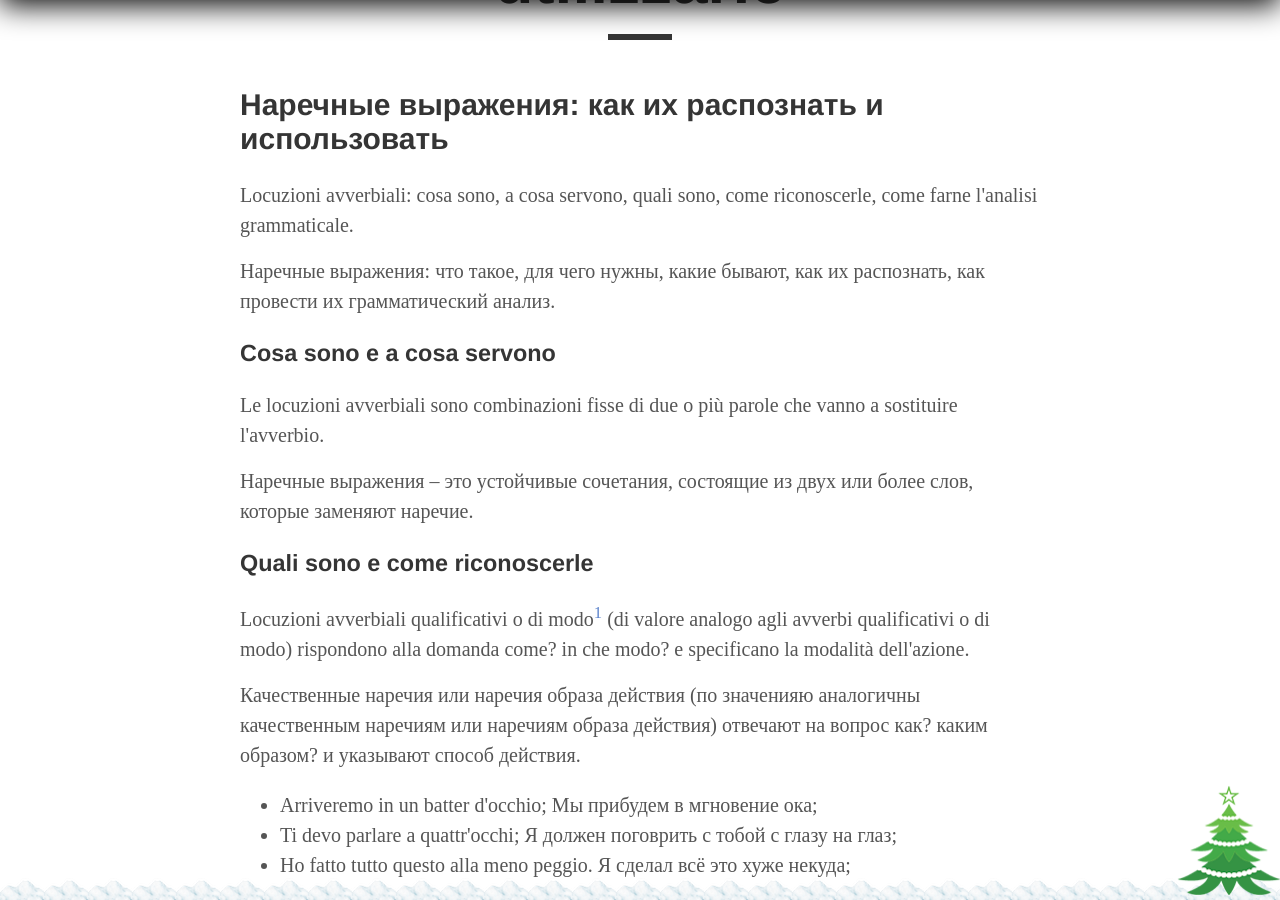
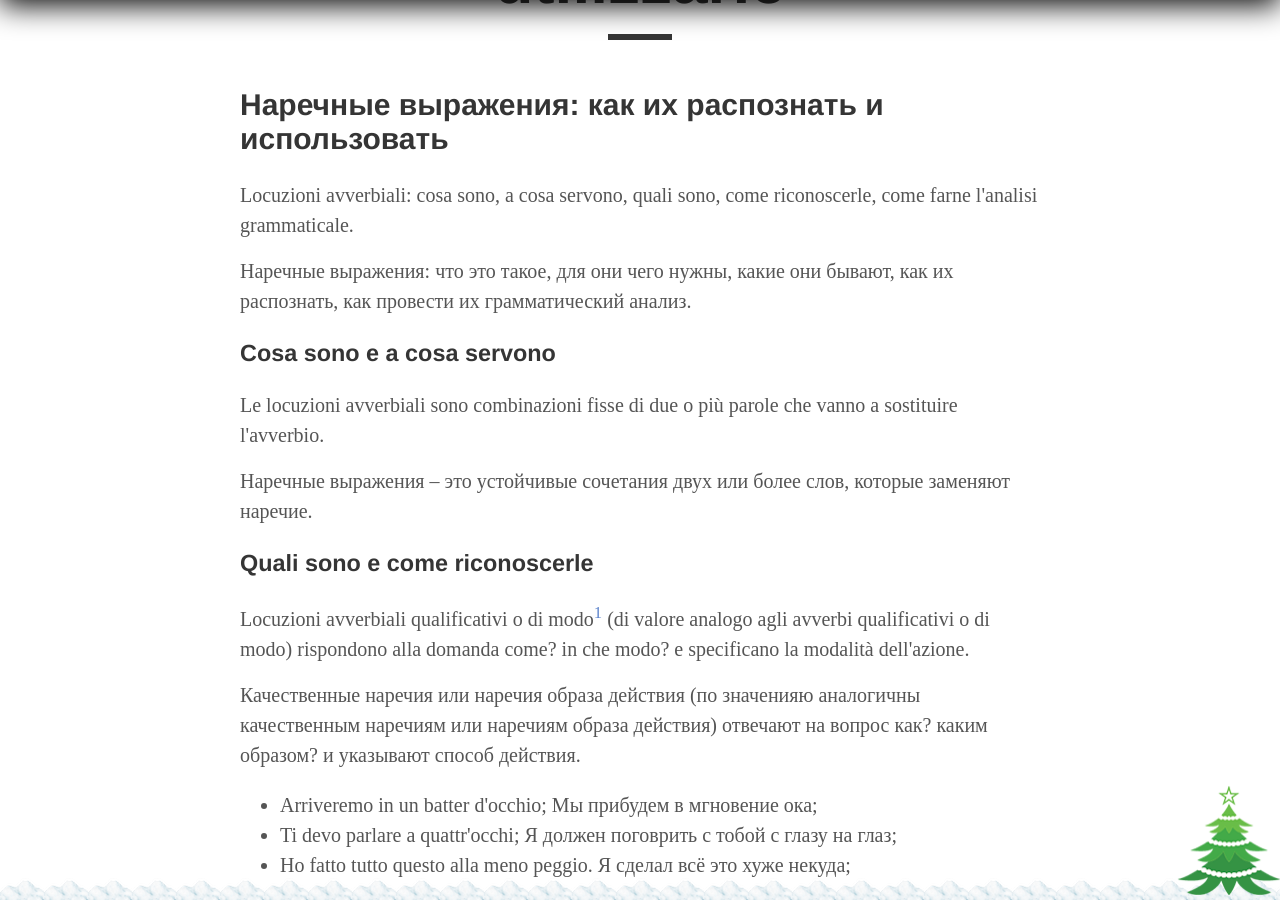
Before and after one commit to postolny/postolny.github.io, a Jekyll site: the page built from _posts/2021-03-24-locuzioni-avverbiali.md, in a window 1280 px wide and 900 px high, scrolled down 714 px. Built offline with Jekyll 4.4.1, drawn with Linux system fonts in a browser that asks for light colours; nearby versions of some CDN libraries.

Commit message:
Update 2021-03-24-locuzioni-avverbiali.md

```diff
--- a/_posts/2021-03-24-locuzioni-avverbiali.md
+++ b/_posts/2021-03-24-locuzioni-avverbiali.md
@@ -1,7 +1,7 @@
 ---
 layout: post
 title: "Locuzioni avverbiali: come riconoscerle e utilizzarle"
-description: "Наречные выражения: что такое, для чего нужны, какие бывают, как их распознать, как провести их грамматический анализ."
+description: "Наречные выражения: что это такое, для они чего нужны, какие они бывают, как их распознать, как провести их грамматический анализ."
 author: "И. Постольный"
 comments: false
 categories:
@@ -12,13 +12,13 @@ tags: Грамматика
 
 Locuzioni avverbiali: cosa sono, a cosa servono, quali sono, come riconoscerle, come farne l'analisi grammaticale.
 
-Наречные выражения: что такое, для чего нужны, какие бывают, как их распознать, как провести их грамматический анализ.
+Наречные выражения: что это такое, для они чего нужны, какие они бывают, как их распознать, как провести их грамматический анализ.
 
 ### Cosa sono e a cosa servono
 
 Le locuzioni avverbiali sono combinazioni fisse di due o più parole che vanno a sostituire l'avverbio.
 
-Наречные выражения – это устойчивые сочетания, состоящие из двух или более слов, которые заменяют наречие.
+Наречные выражения – это устойчивые сочетания двух или более слов, которые заменяют наречие.
 
 ### Quali sono e come riconoscerle
 
```
